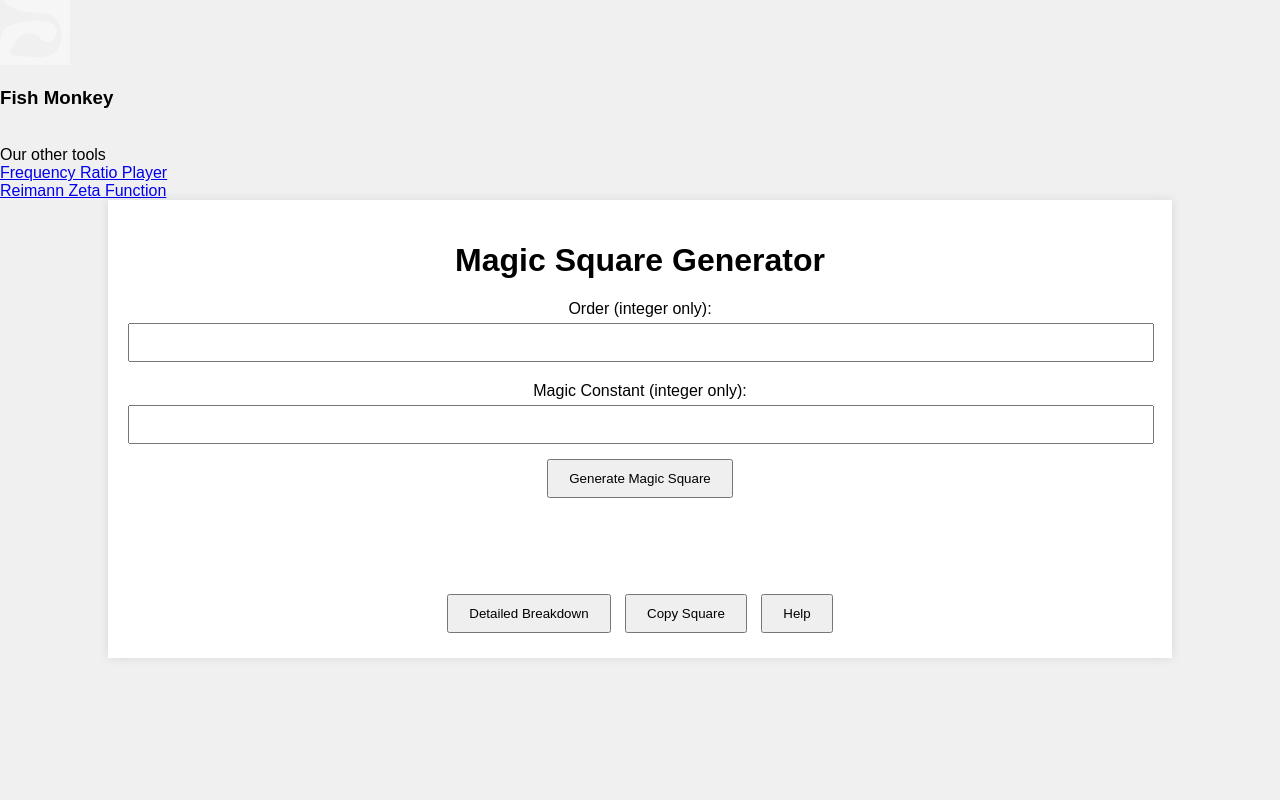
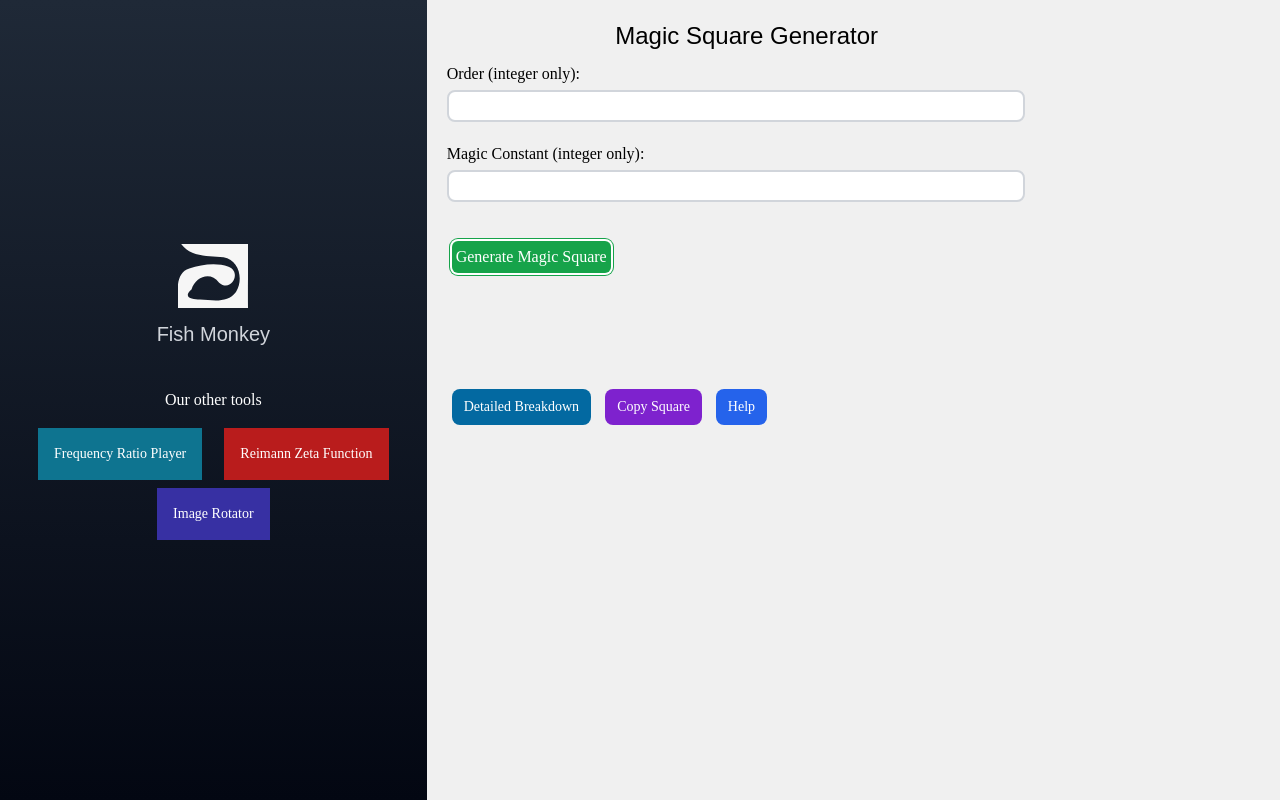
Before and after one commit to AyomideYoung/pierre, a website: page docs/magic_square.html in a window 1280 px wide. Drawn offline with Linux system fonts and the light colour scheme; a web font is replaced by a local one.

Commit message:
Finished styling magic square page

```diff
--- a/docs/magic_square.html
+++ b/docs/magic_square.html
@@ -3,6 +3,7 @@
   <head>
     <meta charset="UTF-8" />
     <meta name="viewport" content="width=device-width, initial-scale=1.0" />
+    <link href="/docs/styles/build.css" rel="stylesheet" />
     <title>Magic Square Generator</title>
     <style>
       /* Embedded styles.css */
@@ -13,14 +14,6 @@
         padding: 0;
       }
 
-      .container {
-        width: 80%;
-        margin: 0 auto;
-        padding: 20px;
-        background-color: white;
-        box-shadow: 0 0 10px rgba(0, 0, 0, 0.1);
-        text-align: center;
-      }
 
       form {
         margin-bottom: 20px;
@@ -87,31 +80,36 @@
       }
     </style>
   </head>
-  <body>
+  <body class="font-cabin">
     <div class="h-[100vh] lg:flex lg:flex-row">
       <div
         id="side-banner"
-        class="w-full lg:w-1/3 bg-gradient-to-b from-gray-800 to-gray-950 flex flex-col items-center justify-center"
+        class="w-full lg:w-1/3 p-2 py-3 bg-gradient-to-b from-gray-800 to-gray-950 flex flex-col items-center justify-center"
       >
         <img width="70" src="images/somelogo.svg" alt="Logo" />
         <h3 class="font-title text-xl text-gray-300 pt-3">Fish Monkey</h3>
         <br />
         <div class="text-white text-center mt-4">Our other tools</div>
-        <nav class="p-4 justify-evenly gap-2 flex text-white text-sm flex-row">
+        <nav class="p-4 justify-evenly gap-2 flex flex-wrap text-white text-sm flex-row">
           <a href="ratios3.html"
             ><div class="bg-cyan-700 p-4">Frequency Ratio Player</div></a
           >
           <a href="Riemann_Zeta_Function_Calculator.html"
             ><div class="bg-red-700 p-4">Reimann Zeta Function</div></a
           >
+          <a href="image_rotator.html"
+            ><div class="bg-indigo-800 p-4">Image Rotator</div></a
+          >
         </nav>
       </div>
-      <div id="content" class="lg:w-2/3 container p-5">
-        <h1>Magic Square Generator</h1>
+      <div id="content" class="md:w-2/3 lg:w-1/2 container p-5">
+        <h1 class="text-2xl text-center font-title">Magic Square Generator</h1>
         <form id="magicSquareForm">
+          <div class="input-group">
             <label for="order">Order (integer only):</label>
             <input type="number" id="order" name="order" min="3" required />
-
+          </div>
+          <div class="input-group">
             <label for="magicConstant">Magic Constant (integer only):</label>
             <input
               type="number"
@@ -119,25 +117,31 @@
               name="magicConstant"
               required
             />
-
-          <button type="submit">Generate Magic Square</button>
+          </div>
+          <br/>
+          <button
+            class="base-btn px-2 bg-green-600 hover:bg-green-500 ring-green-600 text-white"
+            type="submit"
+          >
+            Generate Magic Square
+          </button>
         </form>
 
         <div id="magicSquareResult" class="result">
           <!-- Magic square will be displayed here -->
         </div>
 
-        <button id="breakdownButton">Detailed Breakdown</button>
-        <button id="copyButton">Copy Square</button>
-        <button id="helpButton">Help</button>
+        <button id="breakdownButton" class="p-2 px-3 rounded-lg bg-sky-700 hover:bg-sky-800 text-white text-sm">Detailed Breakdown</button>
+        <button id="copyButton" class="p-2 px-3 rounded-lg bg-purple-700 hover:bg-purple-600 text-white text-sm">Copy Square</button>
+        <button id="helpButton" class="p-2 px-3 rounded-lg bg-blue-600 hover:bg-blue-700 text-white text-sm">Help</button>
       </div>
     </div>
 
     <div id="helpModal" class="modal">
       <div class="modal-content">
         <span class="close">&times;</span>
-        <h2>Help</h2>
-        <p>
+        <h2 class="text-lg font-title">Help</h2>
+        <p class="pt-2">
           This webapp allows you to generate a magic square of any order and any
           magic constant.
         </p>
```
Also changed, not shown: docs/styles/build.css. Lines whose indentation alone changed are shown as unchanged.
